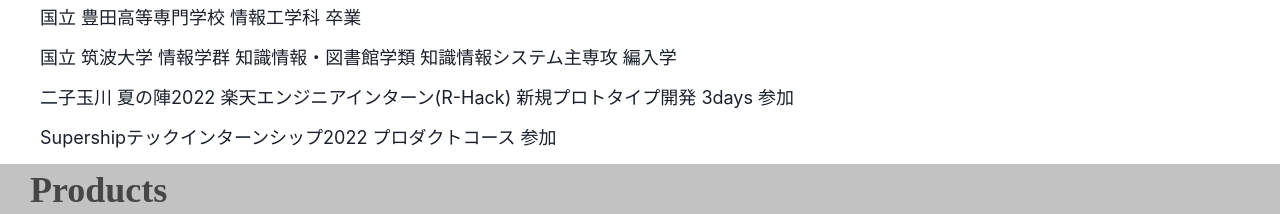
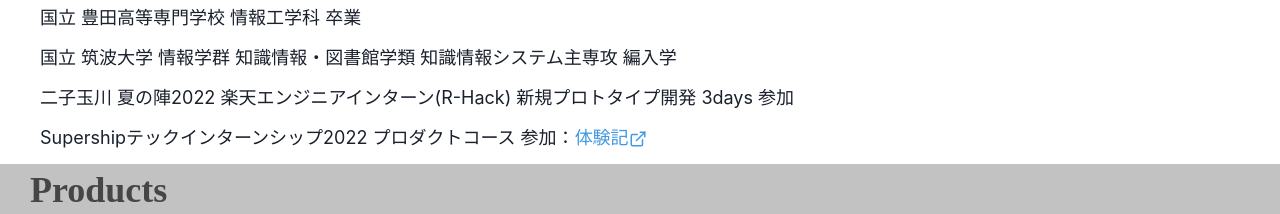
Before and after one commit to Gild-shogi/Portfolio, a React (Create React App) app: page / in a window 1280 px wide. Shown: the part 1960-2174 px from the top of the page. Built offline with nearby package versions, Linux system fonts and the light colour scheme; a web font is replaced by a local one.

Commit message:
insert intern-taikenki

```diff
--- a/src/MyHistory/His2022.tsx
+++ b/src/MyHistory/His2022.tsx
@@ -1,5 +1,6 @@
 import {ChakraProvider, Stack} from '@chakra-ui/react'
-import {Heading,  Box, Tag, Center, HStack, VStack, Flex, Grid, Button, Divider} from '@chakra-ui/react';
+import {Heading,  Box, Tag, Center, HStack, VStack, Flex, Grid, Button, Divider, Link} from '@chakra-ui/react';
+import {ExternalLinkIcon} from '@chakra-ui/icons'
 
 function His2022(){
     return(
@@ -9,7 +10,7 @@
         <Box fontSize="lg" pl="40px" pb="5px">国立 豊田高等専門学校 情報工学科 卒業</Box>
         <Box fontSize="lg" pl="40px" pb="5px">国立 筑波大学 情報学群 知識情報・図書館学類 知識情報システム主専攻 編入学</Box>
         <Box fontSize="lg" pl="40px" pb="5px">二子玉川 夏の陣2022 楽天エンジニアインターン(R-Hack) 新規プロトタイプ開発 3days 参加</Box>
-        <Box fontSize="lg" pl="40px" pb="5px">Supershipテックインターンシップ2022 プロダクトコース 参加</Box>
+        <Box fontSize="lg" pl="40px" pb="5px">Supershipテックインターンシップ2022 プロダクトコース 参加：<Link color="blue.400" href='https://note.com/gild_coffee/n/n2c964c8b4e2f' isExternal>体験記<ExternalLinkIcon /></Link></Box>
         </Stack>
     )
 }
```
